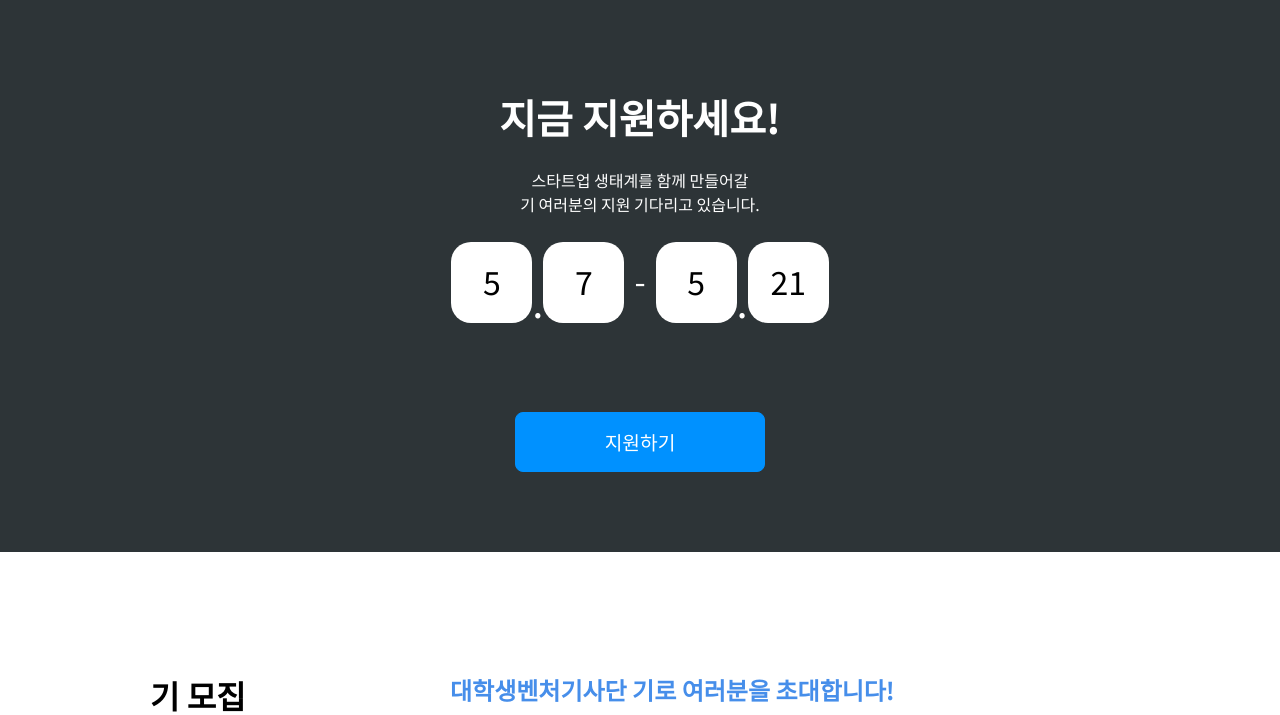
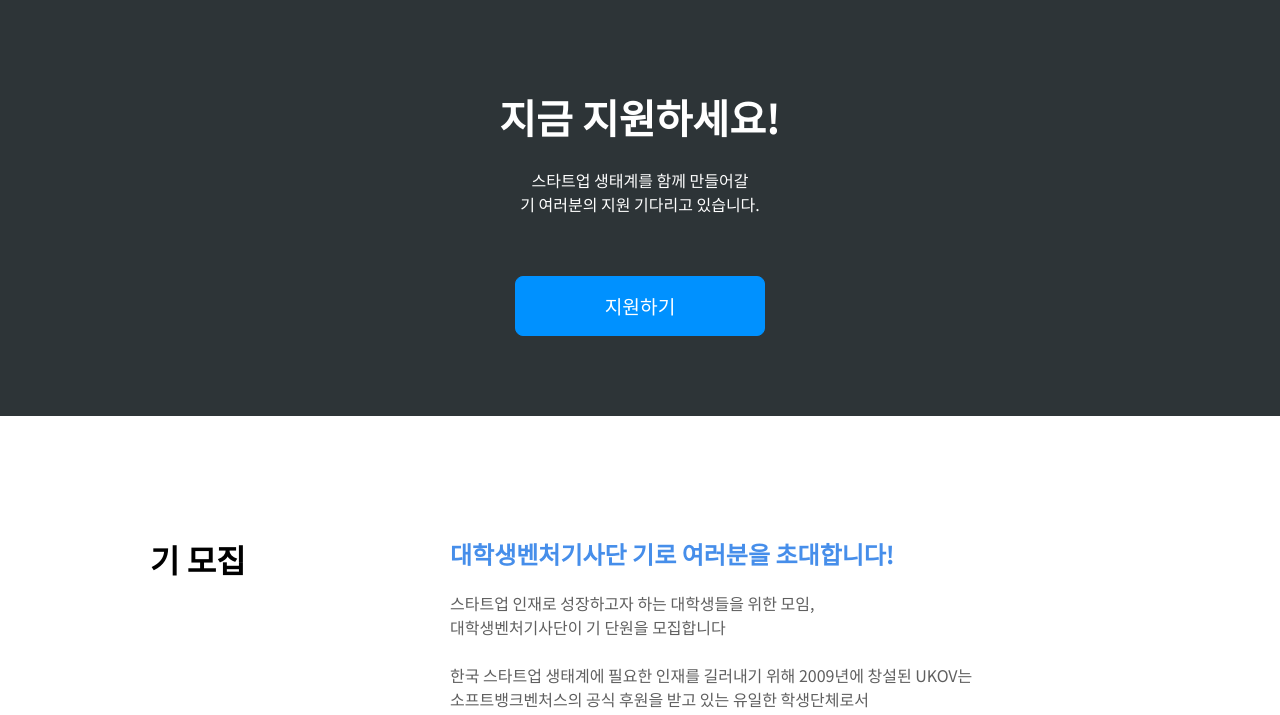
Before and after one commit to 11t518s/ukov_admin, a React app: page /#/recruit in a window 1280 px wide. Shown: the part 59-774 px from the top of the page. Built offline with nearby package versions, Linux system fonts and the light colour scheme; some packages are replaced by stand-ins of ours; no server answers; the database is empty.

Commit message:
화이트박스 제거

```diff
--- a/src/route/recruit.js
+++ b/src/route/recruit.js
@@ -72,17 +72,6 @@ function Recruit() {
                     :' 기다리고 있습니다.'}
 
                 </p>
-
-                <div className='countBox'>
-                    <div className='whiteBox'><p>5</p></div>
-                    <div className='dot'>.</div>
-                    <div className='whiteBox'><p>7</p></div>
-                    <div className='dash'>-</div>
-                    <div className='whiteBox'><p>5</p></div>
-                    <div className='dot'>.</div>
-                    <div className='whiteBox'><p>21</p></div>
-                </div>
-                <br/><br/>
                 {info?.recruitOver
                 ?null
                 :<button className='button3'><a href={info?.Link} target='blank'>지원하기</a></button>}
```
Also changed, not shown: build/asset-manifest.json, build/index.html, 4 other files.
